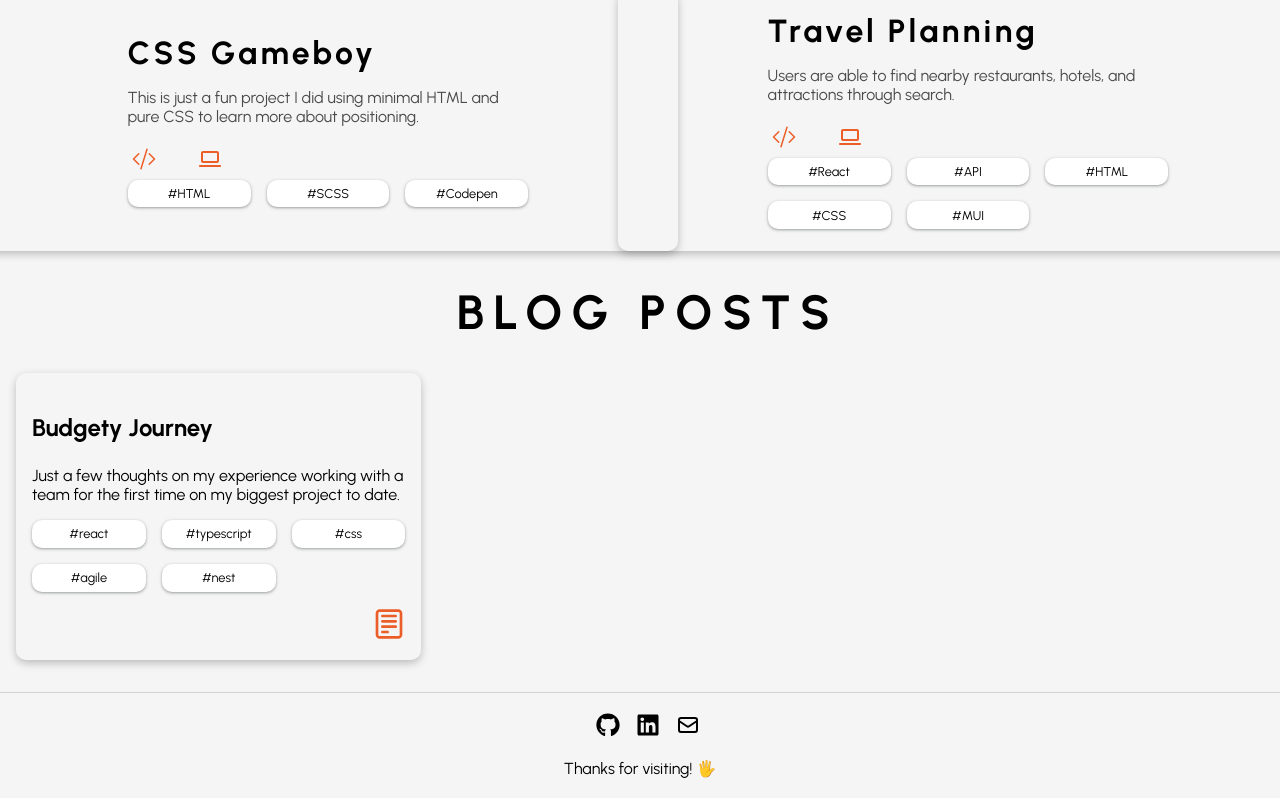
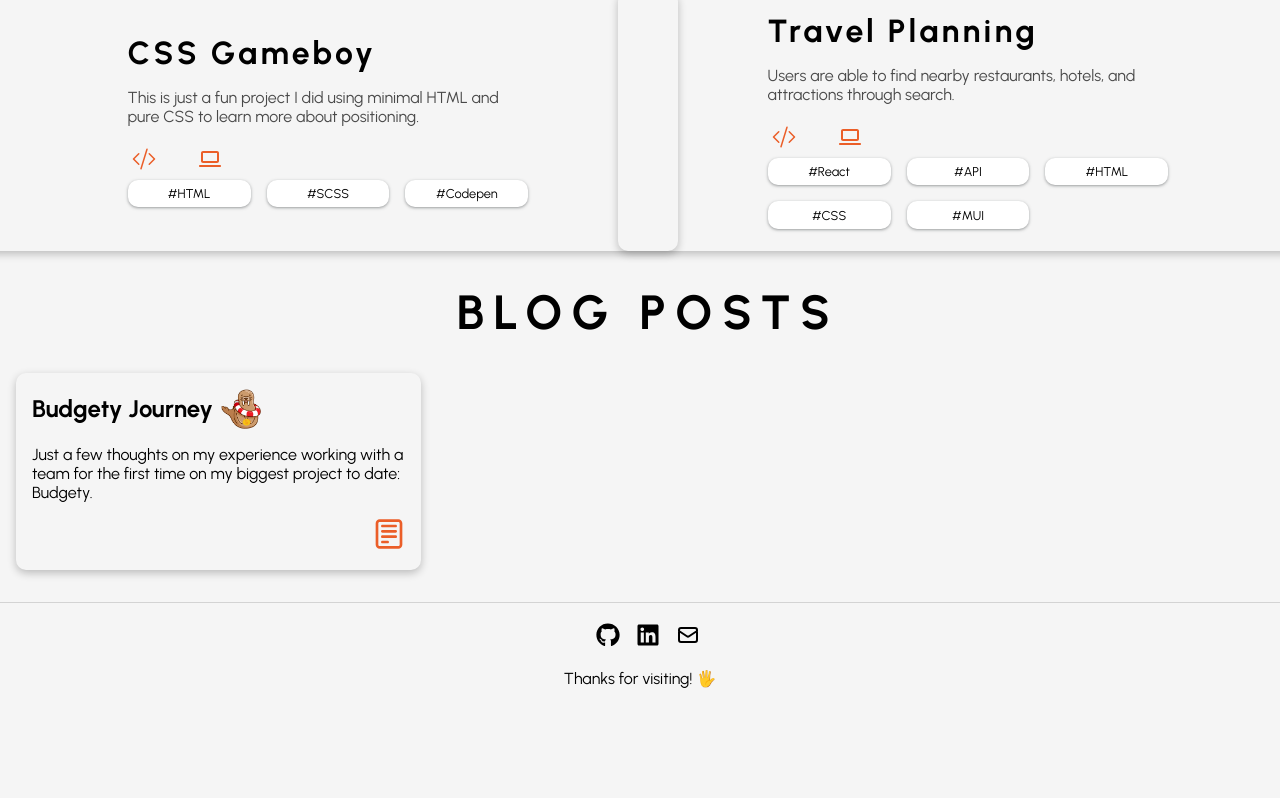
Before and after one commit to bycho91/portfolio-v3, a Next.js app: page / in a window 1280 px wide. Shown: the part 1583-2381 px from the top of the page. After the commit the page ends 2291 px from the top, so only its background shows below. Built offline with nearby package versions, Linux system fonts and the light colour scheme.

Commit message:
changed blog card look

```diff
--- a/components/Blog.js
+++ b/components/Blog.js
@@ -1,14 +1,17 @@
 import styles from '../styles/Blogs.module.css';
 import { CgNotes } from 'react-icons/cg';
 import { Grid } from '@material-ui/core';
+import Image from 'next/image';
 import Tags from './Tags';
 
 const Blog = ({ data }) => {
   return (
     <div className={styles.blogCard}>
-      <h3 className={styles.title}>{data.title}</h3>
+      <div className={styles.imageContainer}>
+        <h3 className={styles.title}>{data.title}</h3>
+        <Image width={40} height={40} src={data.imgUrl} alt={data.title} />
+      </div>
       <p>{data.description}</p>
-      <Tags data={data.tags} />
       <div className={styles.icon}>
         <a href={data.source} target='_blank' rel='noopener noreferrer'>
           <CgNotes size='2rem' />
--- a/static/blogs/blogsData.js
+++ b/static/blogs/blogsData.js
@@ -2,8 +2,8 @@ export const blogsData = [
   {
     title: 'Budgety Journey',
     description:
-      'Just a few thoughts on my experience working with a team for the first time on my biggest project to date.',
-    tags: ['react', 'typescript', 'css', 'agile', 'nest'],
+      'Just a few thoughts on my experience working with a team for the first time on my biggest project to date: Budgety.',
+    imgUrl: '/images/budgety_icon.png',
     source: 'https://dev.to/bycho91/budgety-journey-118',
     id: 0,
   },
--- a/styles/Blogs.module.css
+++ b/styles/Blogs.module.css
@@ -19,8 +19,16 @@
   padding: 1em;
 }
 
+.imageContainer {
+  width: 100%;
+  display: flex;
+  align-items: center;
+  gap: 0.5em;
+}
+
 .title {
   font-size: 1.5rem;
+  margin: unset;
 }
 
 .icon {
```
Also changed, not shown: public/images/budgety_icon.png (added).
